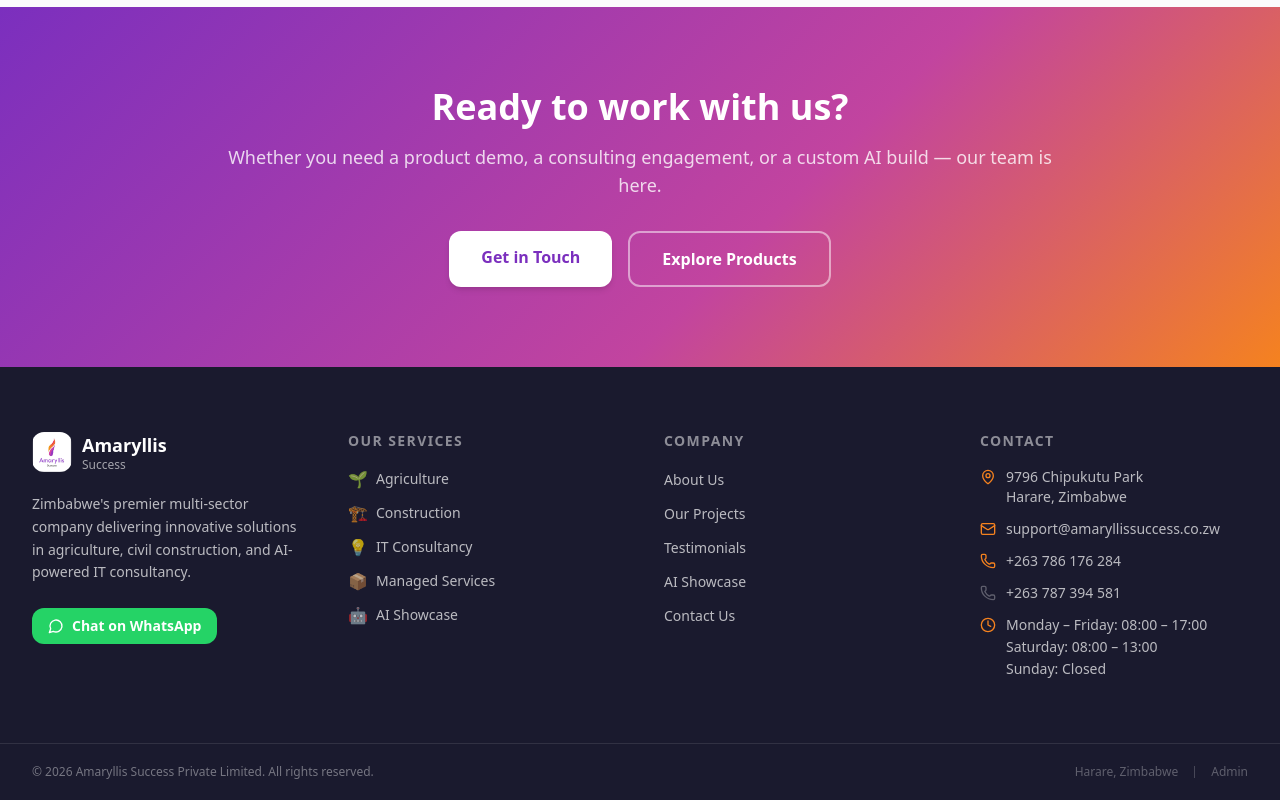
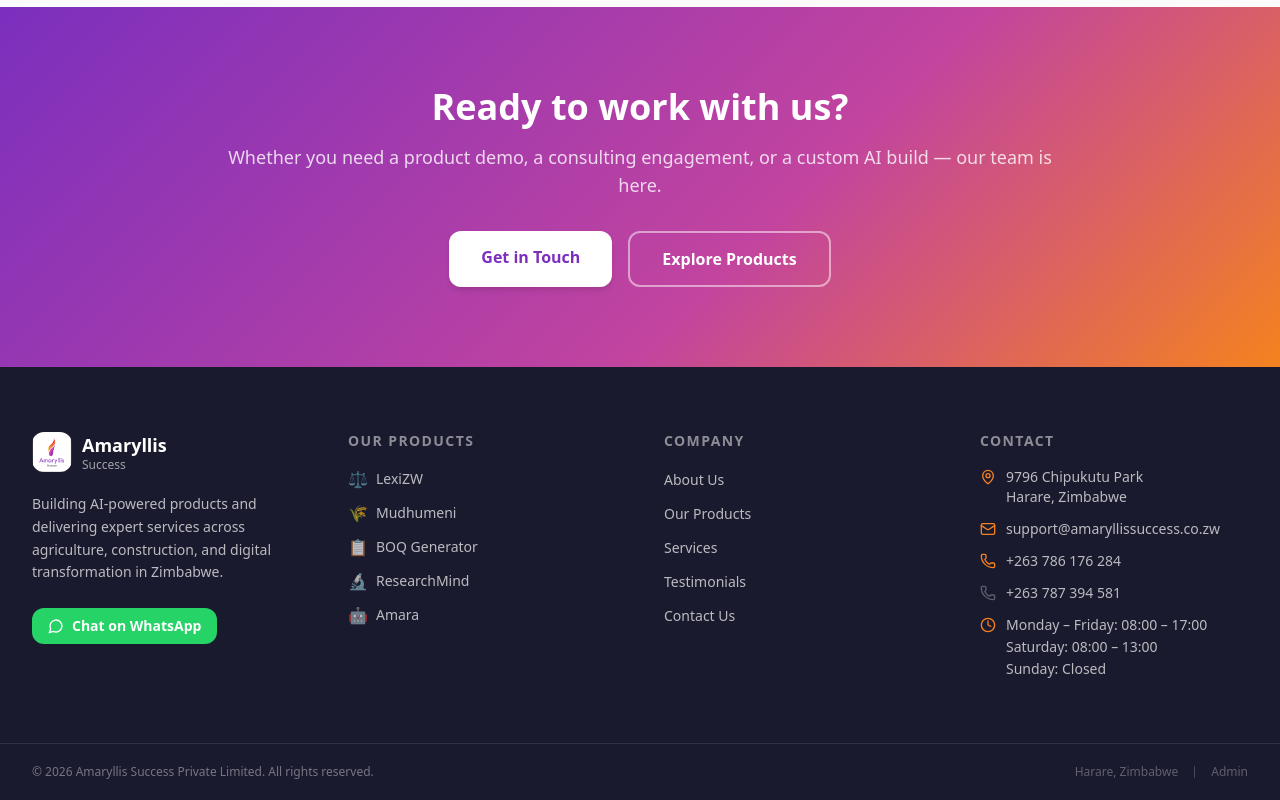
Before and after one commit to mmakanda/amaryllis-frontend, a Next.js app: page / in a window 1280 px wide. Shown: the part 4122-4922 px from the top of the page. Built offline with nearby package versions, Linux system fonts and the light colour scheme.

Commit message:
fix: update footer — Products column, remove AI Showcase links, new brand tagline

```diff
--- a/src/components/layout/footer.tsx
+++ b/src/components/layout/footer.tsx
@@ -1,7 +1,7 @@
 import Link from "next/link";
 import Image from "next/image";
 import { Mail, Phone, MapPin, Clock, MessageCircle } from "lucide-react";
-import { BRAND, PILLARS, WA_MESSAGE } from "@/lib/constants";
+import { BRAND, PRODUCTS, WA_MESSAGE } from "@/lib/constants";
 import { waLink } from "@/lib/utils";
 
 export function Footer() {
@@ -30,8 +30,8 @@
               </div>
             </Link>
             <p className="text-sm text-white/70 leading-relaxed mb-6">
-              Zimbabwe's premier multi-sector company delivering innovative solutions in
-              agriculture, civil construction, and AI-powered IT consultancy.
+              Building AI-powered products and delivering expert services across agriculture,
+              construction, and digital transformation in Zimbabwe.
             </p>
             {/* WhatsApp CTA */}
             <a
@@ -45,47 +45,25 @@
             </a>
           </div>
 
-          {/* Services column */}
+          {/* Products column */}
           <div>
             <h3 className="mb-4 text-sm font-semibold uppercase tracking-widest text-white/50">
-              Our Services
+              Our Products
             </h3>
             <ul className="space-y-2.5">
-              {PILLARS.map((p) => (
+              {PRODUCTS.map((p) => (
                 <li key={p.id}>
                   <Link
                     href={p.href}
                     className="flex items-center gap-2 text-sm text-white/70 hover:text-white transition-colors group"
                   >
-                    <span className="text-base">{p.icon}</span>
+                    <span className="text-base">{p.emoji}</span>
                     <span className="group-hover:translate-x-0.5 transition-transform">
                       {p.label}
                     </span>
                   </Link>
                 </li>
               ))}
-              <li>
-                <Link
-                  href="/managed-services"
-                  className="flex items-center gap-2 text-sm text-white/70 hover:text-white transition-colors group"
-                >
-                  <span className="text-base">📦</span>
-                  <span className="group-hover:translate-x-0.5 transition-transform">
-                    Managed Services
-                  </span>
-                </Link>
-              </li>
-              <li>
-                <Link
-                  href="/ai-showcase"
-                  className="flex items-center gap-2 text-sm text-white/70 hover:text-white transition-colors group"
-                >
-                  <span className="text-base">🤖</span>
-                  <span className="group-hover:translate-x-0.5 transition-transform">
-                    AI Showcase
-                  </span>
-                </Link>
-              </li>
             </ul>
           </div>
 
@@ -97,9 +75,9 @@
             <ul className="space-y-2.5">
               {[
                 { label: "About Us", href: "/#about" },
-                { label: "Our Projects", href: "/#projects" },
+                { label: "Our Products", href: "/products" },
+                { label: "Services", href: "/managed-services" },
                 { label: "Testimonials", href: "/#testimonials" },
-                { label: "AI Showcase", href: "/ai-showcase" },
                 { label: "Contact Us", href: "/contact" },
               ].map((link) => (
                 <li key={link.href}>
```
